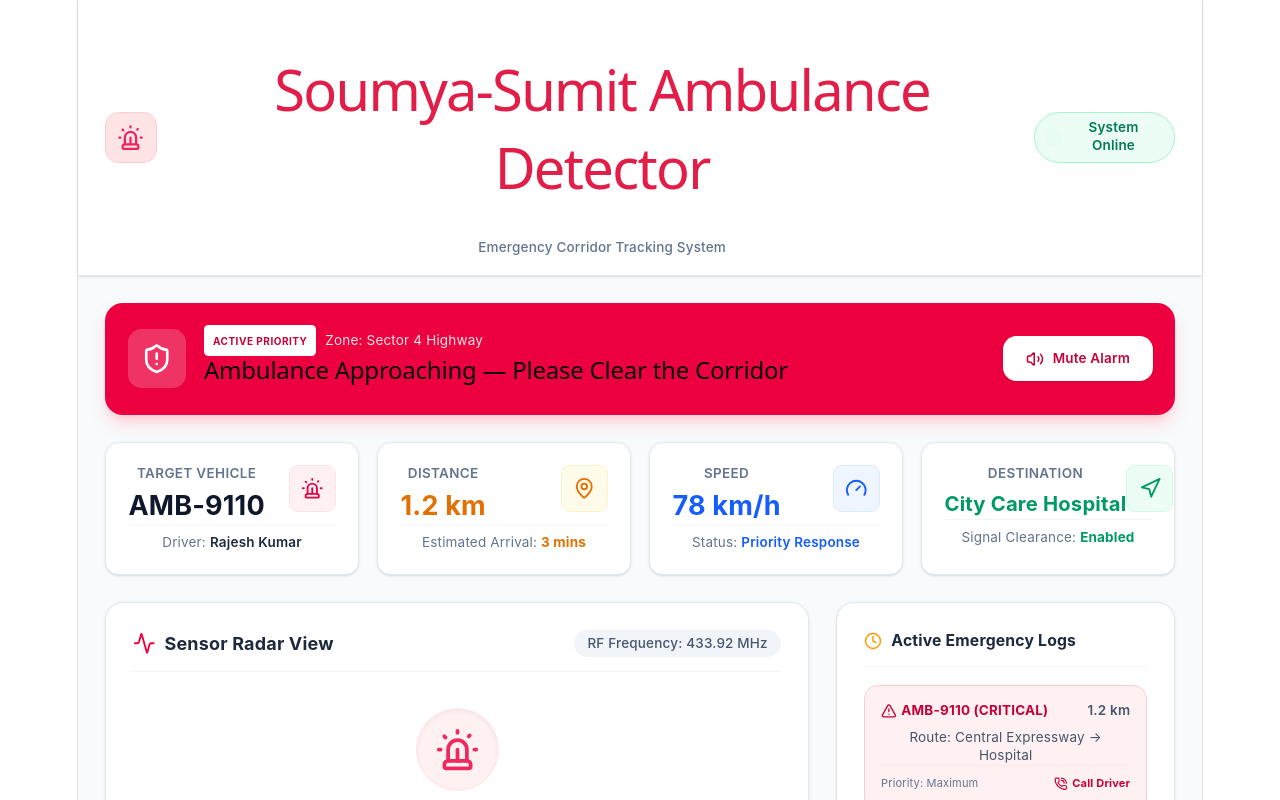
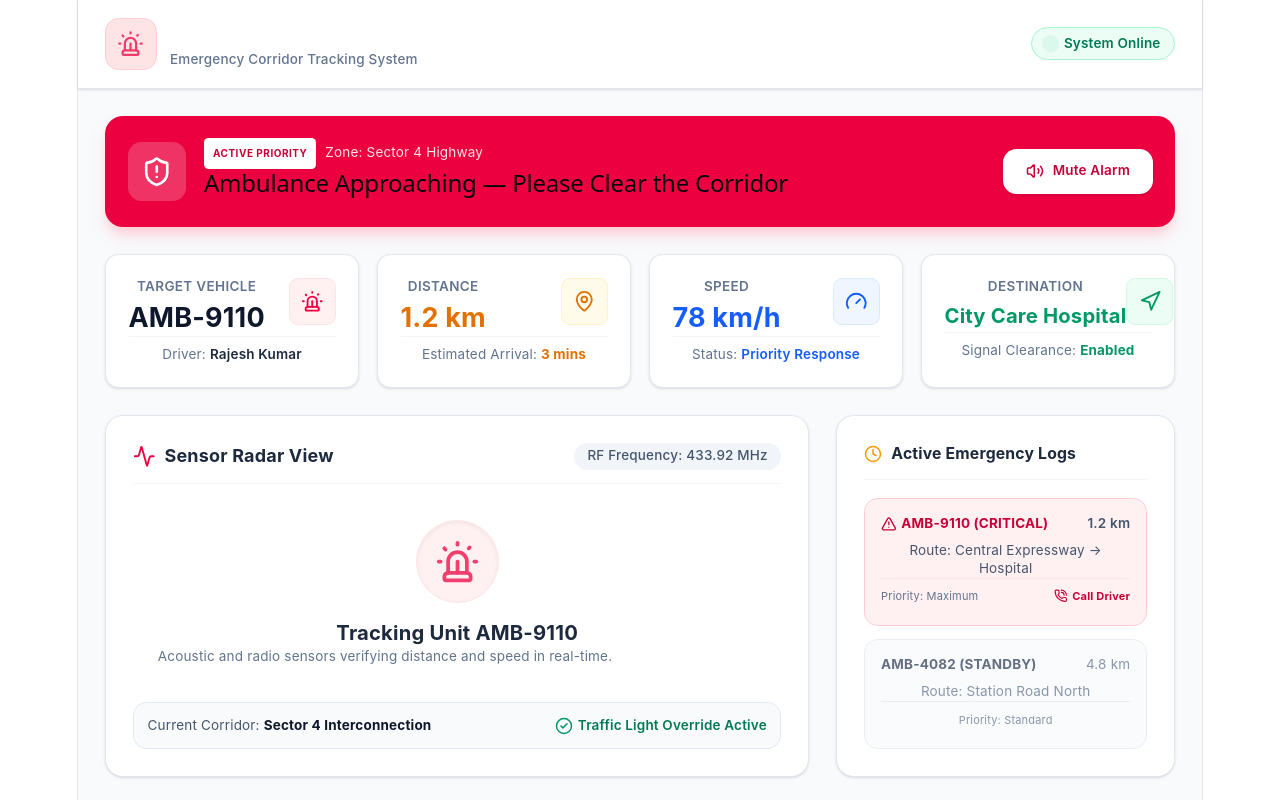
Before and after one commit to soumyadipmahanta242-creator/smartcityfrontendheheh699, a React (Vite) app: page / in a window 1280 px wide. Shown: the top 800 px of the page. Built offline with nearby package versions, Linux system fonts and the light colour scheme.

Commit message:
update the UI

```diff
--- a/src/App.jsx
+++ b/src/App.jsx
@@ -35,7 +35,7 @@ export default function App() {
             </div>
             <div>
               <h1 className="text-xl font-bold tracking-tight" style={{ color: '#e11d48' }}>
-  Soumya-Sumit Ambulance Detector
+
 </h1>
               <p className="text-xs text-slate-500 font-medium">Emergency Corridor Tracking System</p>
             </div>
```
